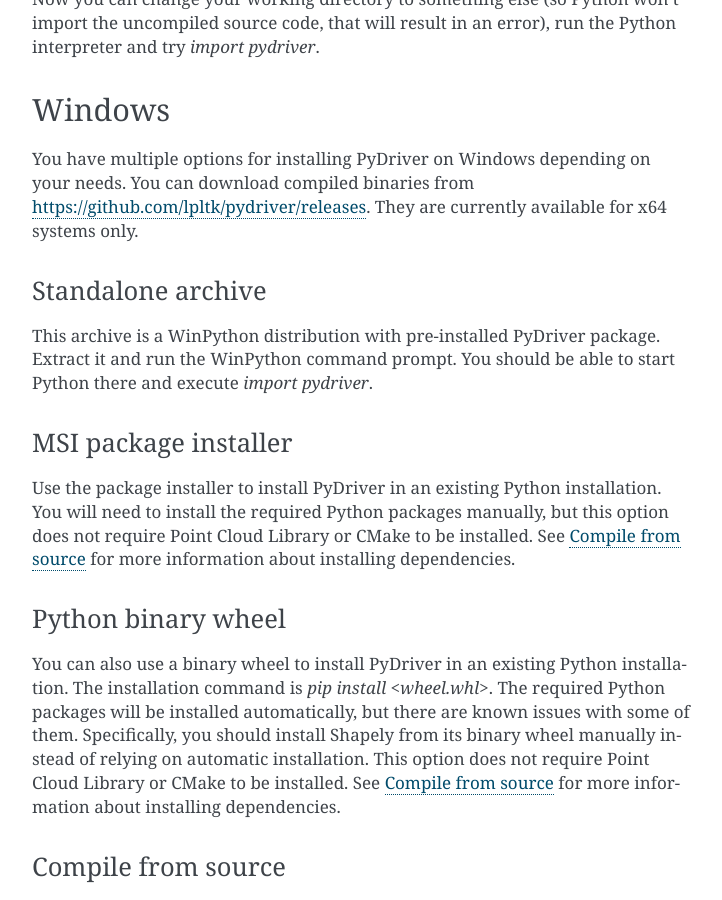
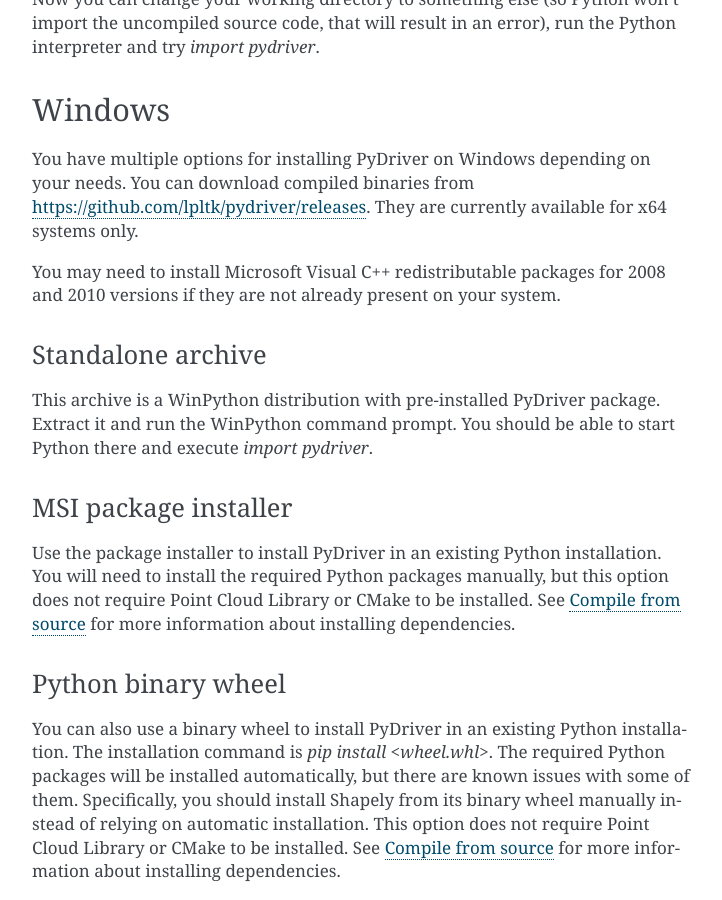
Before and after one commit to Leonard-Plotkin/pydriver, a Sphinx documentation site: the page built from doc/installation.rst, in a window 1280 px wide and 900 px high, scrolled down 1307 px. Shown: the whole window, without its empty margins (388-1110 px from the left). Built offline with Sphinx 7.4.7, drawn with Linux system fonts in a browser that asks for light colours.

Commit message:
Add remark about MSVC redistributables to installation documentation

```diff
--- a/doc/installation.rst
+++ b/doc/installation.rst
@@ -75,6 +75,9 @@
 download compiled binaries from https://github.com/lpltk/pydriver/releases. They are currently
 available for x64 systems only.
 
+You may need to install Microsoft Visual C++ redistributable packages for 2008 and 2010 versions
+if they are not already present on your system.
+
 Standalone archive
 ------------------
 This archive is a WinPython distribution with pre-installed PyDriver package. Extract it and
```
